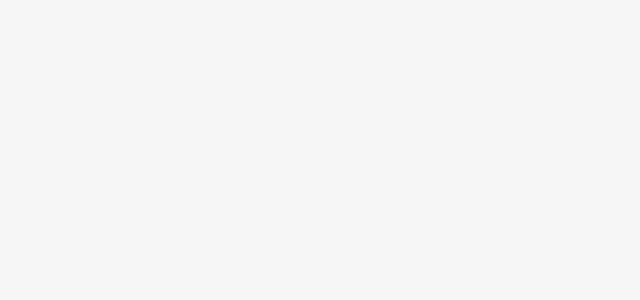
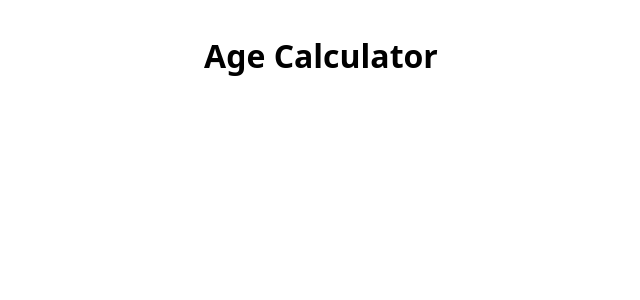
Before and after one commit to massivenobody/age-calculator, a React (Vite) app: page / in a window 1280 px wide. Shown: the top 300 px of the page, without its empty margins (319-959 px from the left). Built offline with nearby package versions, Linux system fonts and the light colour scheme.

Commit message:
feat: add basic component
- Create new AgeCalculator component, returns heading.
- Slightly modify css for resets.

```diff
--- a/src/App.tsx
+++ b/src/App.tsx
@@ -1,9 +1,11 @@
 import './App.css'
+import AgeCalculator from './components/AgeCalculator'
 
 function App() {
 
   return (
     <>
+      <AgeCalculator />
     </>
   )
 }
--- /dev/null
+++ b/src/components/AgeCalculator.tsx
@@ -0,0 +1,9 @@
+function AgeCalculator() {
+  return (
+    <div>
+      <h1>Age Calculator</h1>
+    </div>
+  )
+}
+
+export default AgeCalculator;
--- a/src/index.css
+++ b/src/index.css
@@ -4,10 +4,17 @@
   font-weight: 400;
 
   color-scheme: light dark;
-  background-color: #f5f5f5;
 
   font-synthesis: none;
   text-rendering: optimizeLegibility;
   -webkit-font-smoothing: antialiased;
   -moz-osx-font-smoothing: grayscale;
 }
+
+body {
+  margin: 0;
+}
+
+h1, h2, h3, h4, h5, h6 {
+  margin: 0;
+}
```
